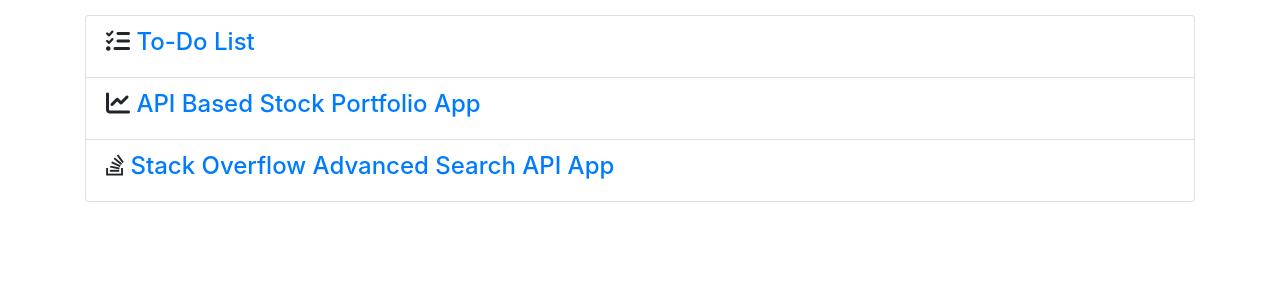
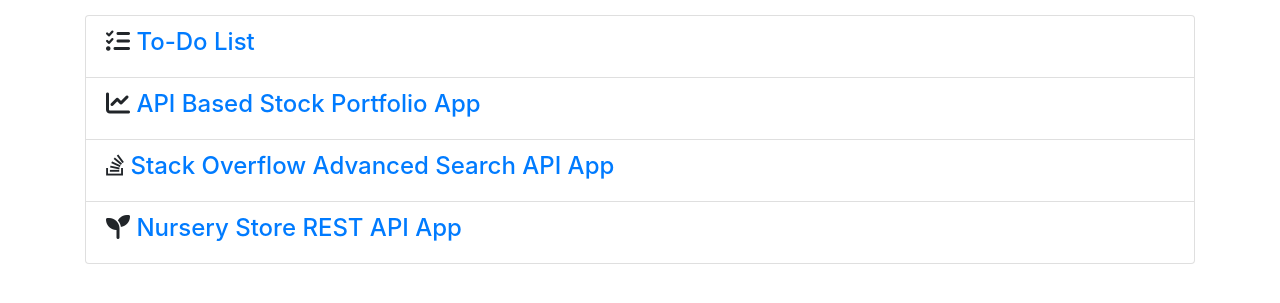
Before and after one commit to g-kartik/my-website, a Django app: page / in a window 1280 px wide. Shown: the part 159-462 px from the top of the page. Run offline with Django 3.2, Linux system fonts and the light colour scheme; some libraries are stand-ins or nearby versions.

Commit message:
Add Nursery Store REST API app to the Django Apps List

```diff
--- a/mysite/templates/mysite/home.html
+++ b/mysite/templates/mysite/home.html
@@ -22,6 +22,10 @@
     <li class="list-group-item">
       <h4><i class="fab fa-stack-overflow"></i> <a href="{% url 'sfapp:home' %}">Stack Overflow Advanced Search API App</a></h4>
     </li>
+
+    <li class="list-group-item">
+      <h4><i class="fas fa-seedling"></i> <a href="https://gkarthik-nursery.herokuapp.com">Nursery Store REST API App</a></h4>
+    </li>
   </ul>
 </div>
 {% endblock %}
```
